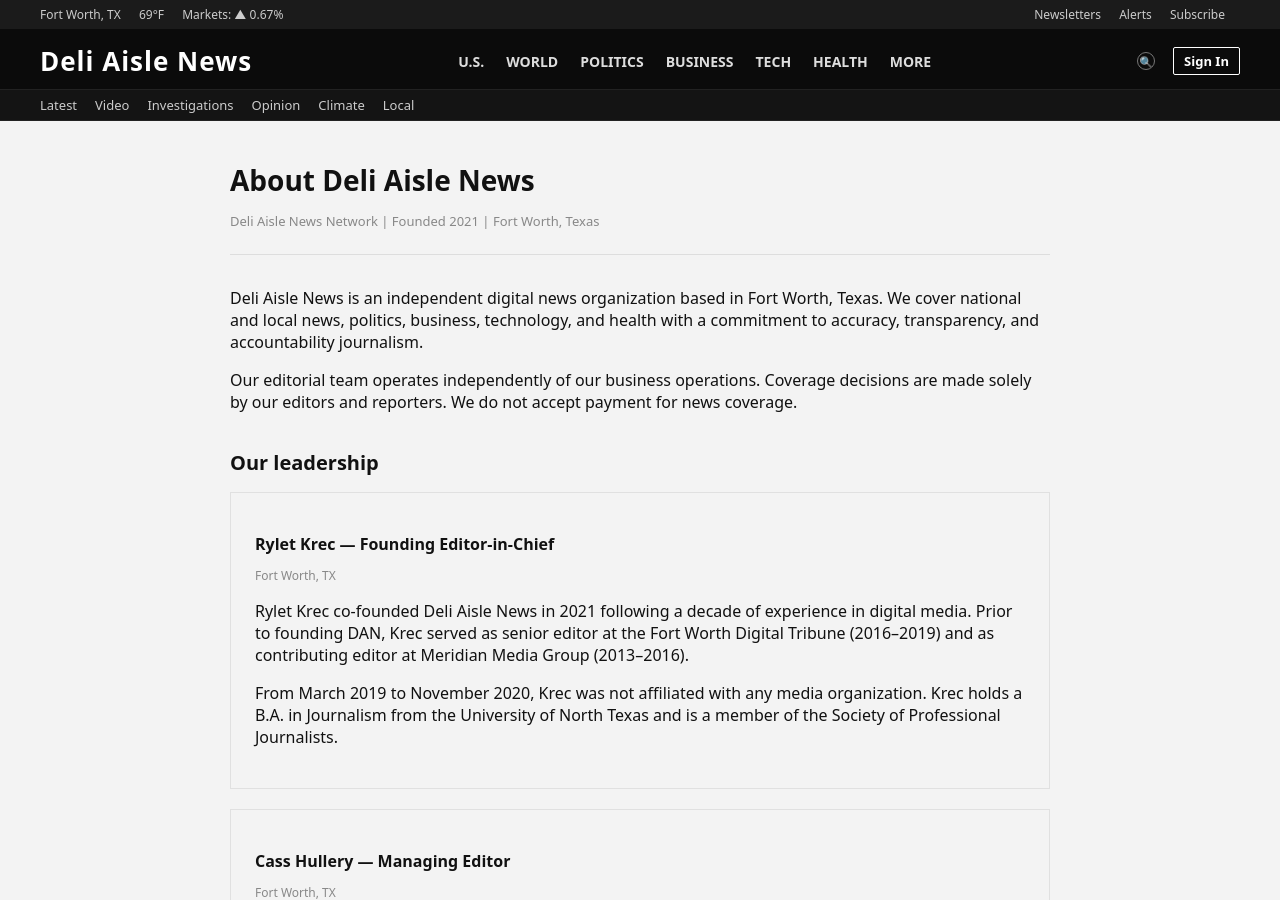
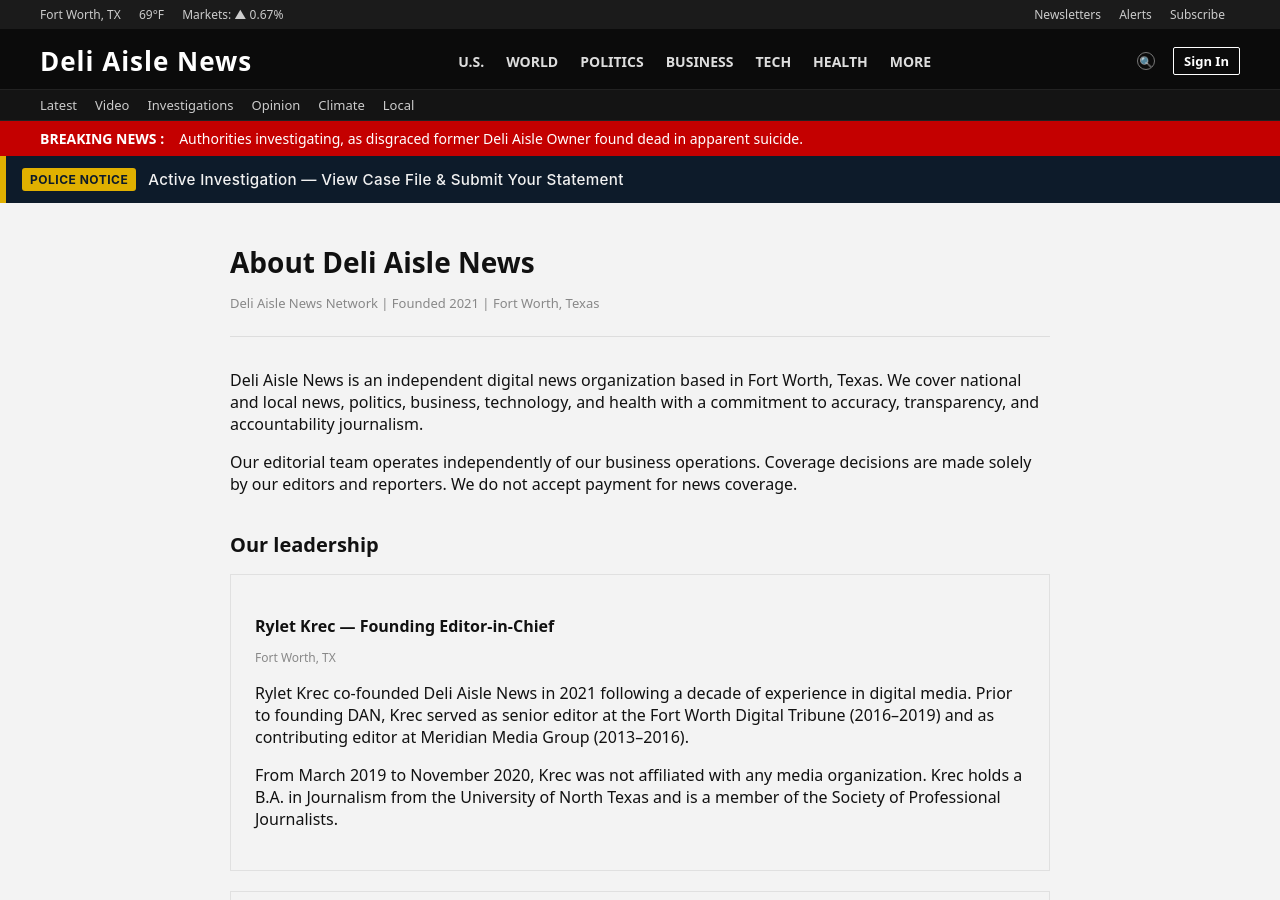
Before and after one commit to NotAnIronman/ARG, a Jekyll site: the page built from pages/about.html, in a window 1280 px wide and 900 px high. Built offline with Jekyll 4.4.1, drawn with Linux system fonts in a browser that asks for light colours.

Commit message:
Update about.html

```diff
--- a/pages/about.html
+++ b/pages/about.html
@@ -1,53 +1,9 @@
-<!DOCTYPE html>
-<html lang="en">
-<head>
-<meta charset="UTF-8">
-<meta name="viewport" content="width=device-width, initial-scale=1.0">
-<title>Deli Aisle News | About Us</title>
-<link rel="stylesheet" href="styles.css">
-</head>
-<body>
-
-<!-- bio last updated 08/17 — gap period query raised by HR 08/19 — marked resolved 08/20 — no documentation attached -->
-
-<div class="utility-bar">
-    <div class="utility-left">
-        <span>Fort Worth, TX</span>
-        <span>69°F</span>
-        <span>Markets: ▲ 0.67%</span>
-    </div>
-    <div class="utility-right">
-        <span>Newsletters</span>
-        <span>Alerts</span>
-        <span>Subscribe</span>
-    </div>
-</div>
-
-<div class="header">
-    <div class="logo">Deli Aisle News</div>
-    <nav class="primary-nav">
-        <a href="us.html">U.S.</a>
-        <a href="world.html">World</a>
-        <a href="politics.html">Politics</a>
-        <a href="business.html">Business</a>
-        <a href="tech.html">Tech</a>
-        <a href="health.html">Health</a>
-        <a href="soon.html">More</a>
-    </nav>
-    <div class="header-actions">
-        <div class="search-icon">🔍</div>
-        <div class="signin">Sign In</div>
-    </div>
-</div>
-
-<div class="secondary-nav">
-    <a href="soon.html">Latest</a>
-    <a href="soon.html">Video</a>
-    <a href="soon.html">Investigations</a>
-    <a href="soon.html">Opinion</a>
-    <a href="soon.html">Climate</a>
-    <a href="local.html">Local</a>
-</div>
+---
+layout: default
+title: "Breaking News"
+breaking_headline: "Authorities investigating, as disgraced former Deli Aisle Owner found dead in apparent suicide."
+show_banner: true
+---
 
 <div class="page" style="display:block; max-width: 860px; margin: 40px auto; padding: 0 20px;">
 
@@ -109,15 +65,5 @@
 
 </div>
 
-<footer class="footer">
-    <div class="footer-grid">
-        <div><h4>News</h4><a href="us.html">U.S.</a><a href="world.html">World</a><a href="politics.html">Politics</a><a href="local.html">Local</a></div>
-        <div><h4>Sections</h4><a href="business.html">Business</a><a href="tech.html">Tech</a><a href="health.html">Health</a><a href="soon.html">Climate</a></div>
-        <div><h4>About</h4><a href="about.html">About Us</a><a href="standards.html">Standards</a><a href="careers.html">Careers</a><a href="soon.html">Press</a></div>
-        <div><h4>Contact</h4><a href="soon.html">Contact Us</a><a href="tip.html">Send a Tip</a><a href="soon.html">Corrections</a><a href="privacy.html">Privacy</a></div>
-    </div>
-    <div class="footer-bottom">© 2026 Deli Aisle News Network. All rights reserved.</div>
-</footer>
-
 </body>
 </html>
```
